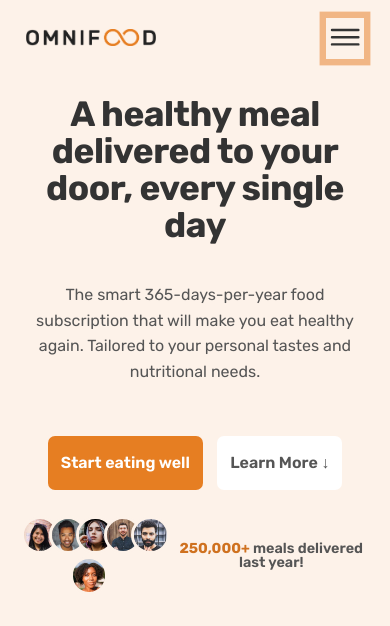
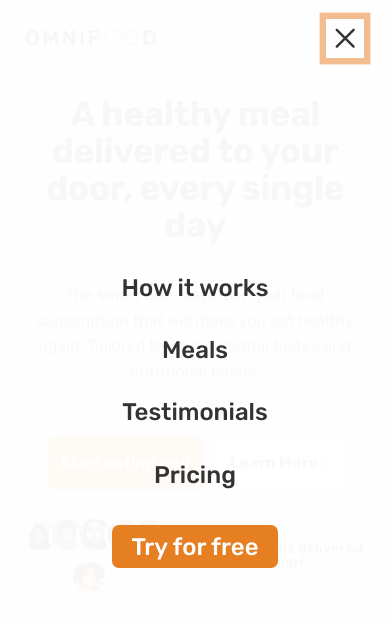
Before and after one commit to UmutYG/Omnifood-Clone, a plain HTML site: page index.html in a window 390 px wide. Both pictures are taken after a click on the button 345 px from the left and 38 px from the top of the page. Shown: the top 626 px of the page. Drawn offline with nearby package versions, Linux system fonts and the light colour scheme.

Commit message:
js update

```diff
--- a/css/queries.css
+++ b/css/queries.css
@@ -158,6 +158,11 @@
     .nav-open .icon-mobile-nav[name='menu-outline'] {
         display: none;
     }
+
+    .main-nav-link:link,
+    .main-nav-link:visited {
+        font-size: 3rem;
+    }
 }
 
 /* BELOW 704px (smaller Tablets) */
@@ -191,7 +196,8 @@
         margin-bottom: 3.2rem;
     }
 
-    .logo-col, .address-col {
+    .logo-col,
+    .address-col {
         grid-column: span 2;
     }
 }
@@ -212,15 +218,14 @@
         padding: 2.4rem 0 6.4rem 0;
     }
 
-
-    .btn:link, .btn:visited {
+    .btn:link,
+    .btn:visited {
         padding: 2.4rem 1.6rem;
     }
 
     .hero-img {
         width: 80%;
     }
-
 
     .logos img {
         height: 1.2rem;
--- a/css/sections/header.css
+++ b/css/sections/header.css
@@ -54,6 +54,10 @@
     background: none;
     cursor: pointer;
     display: none;
+
+    /* focus effect fix */
+
+    z-index: 9999;
 }
 
 
--- a/index.html
+++ b/index.html
@@ -23,6 +23,7 @@
         <link rel="stylesheet" href="css/sections/cta-form.css" />
         <link rel="stylesheet" href="css/sections/footer.css" />
         <link rel="stylesheet" href="css/queries.css" />
+        <script defer src="js/script.js"></script>
     </head>
     <body>
         <header class="header">
@@ -33,7 +34,7 @@
                     class="logo"
                 />
             </a>
-            <nav class="main-nav ">
+            <nav class="main-nav">
                 <ul class="main-nav-list">
                     <li><a class="main-nav-link" href="#">How it works</a></li>
                     <li><a class="main-nav-link" href="#">Meals</a></li>
@@ -48,8 +49,14 @@
             </nav>
 
             <button class="btn-mobile-nav">
-                <ion-icon class="icon-mobile-nav" name="menu-outline"></ion-icon>
-                <ion-icon class="icon-mobile-nav" name="close-outline"></ion-icon>
+                <ion-icon
+                    class="icon-mobile-nav"
+                    name="menu-outline"
+                ></ion-icon>
+                <ion-icon
+                    class="icon-mobile-nav"
+                    name="close-outline"
+                ></ion-icon>
             </button>
         </header>
         <section class="section-hero">
@@ -762,8 +769,8 @@
                         </ul>
                     </div>
                     <p class="copyright">
-                        Copyright &copy; 2023 by Omnifood, Inc. All rights
-                        reserved.
+                        Copyright &copy; <span class="year">2023</span> by
+                        Omnifood, Inc. All rights reserved.
                     </p>
                 </div>
 
@@ -773,8 +780,13 @@
                         <p class="address">
                             623 Harrison St., 2nd Floor, San Francisco, CA 94107
                         </p>
-                        <a class="footer-link" href="tel:415-201-6370">415-201-6370</a> <br />
-                        <a class="footer-link" href="mail:hello@omnifood.com">hello@omnifood.com</a>
+                        <a class="footer-link" href="tel:415-201-6370"
+                            >415-201-6370</a
+                        >
+                        <br />
+                        <a class="footer-link" href="mail:hello@omnifood.com"
+                            >hello@omnifood.com</a
+                        >
                     </address>
                 </div>
 
--- /dev/null
+++ b/js/script.js
@@ -0,0 +1,12 @@
+// Copyright year update.
+const copyYearEl = document.querySelector('.year');
+copyYearEl.textContent = new Date().getFullYear();
+
+// Mobile Nav
+
+const navBtnEl = document.querySelector('.btn-mobile-nav');
+const headerEl = document.querySelector('.header');
+
+navBtnEl.addEventListener('click', () => {
+    headerEl.classList.toggle('nav-open');
+});
```
